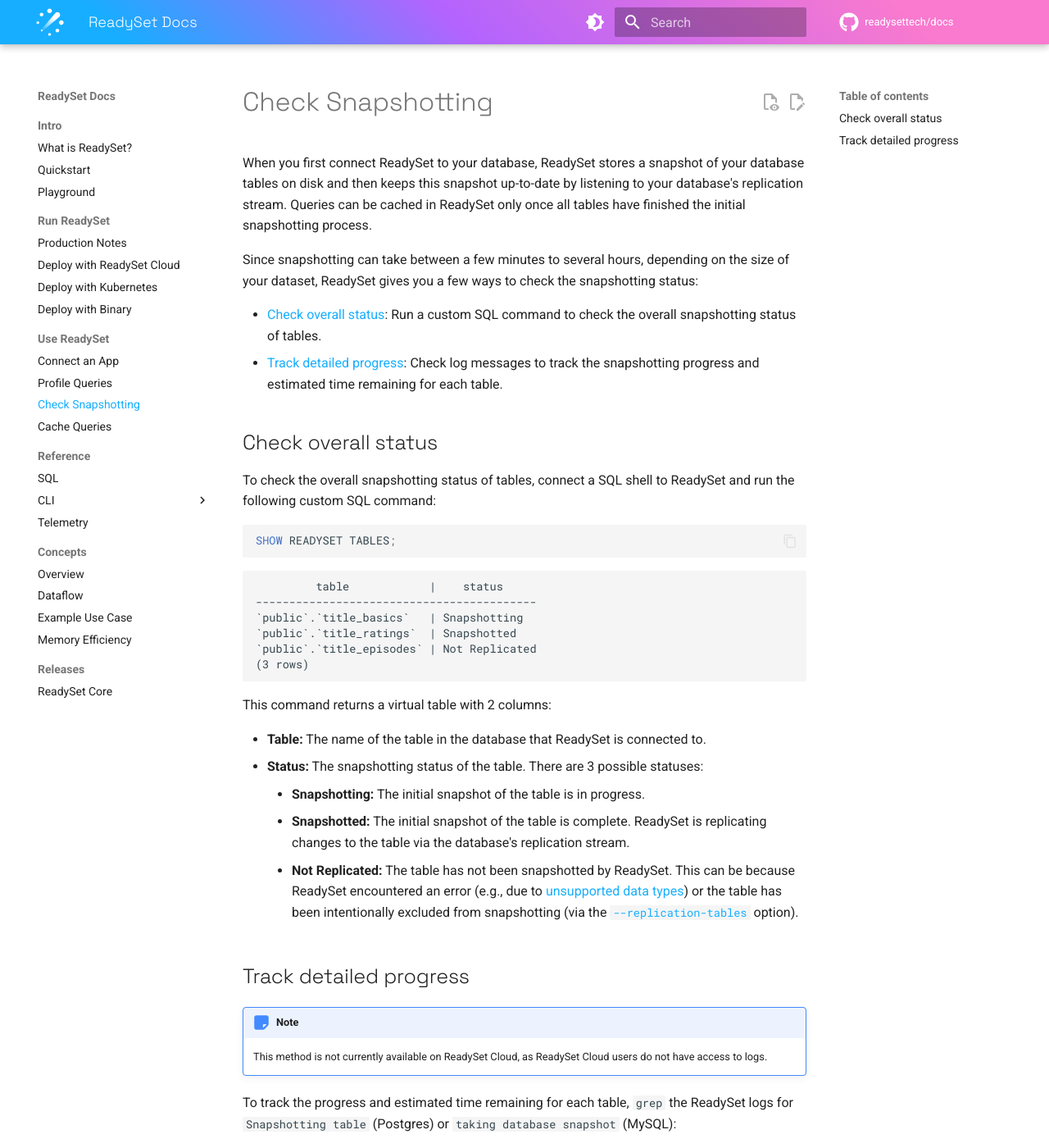
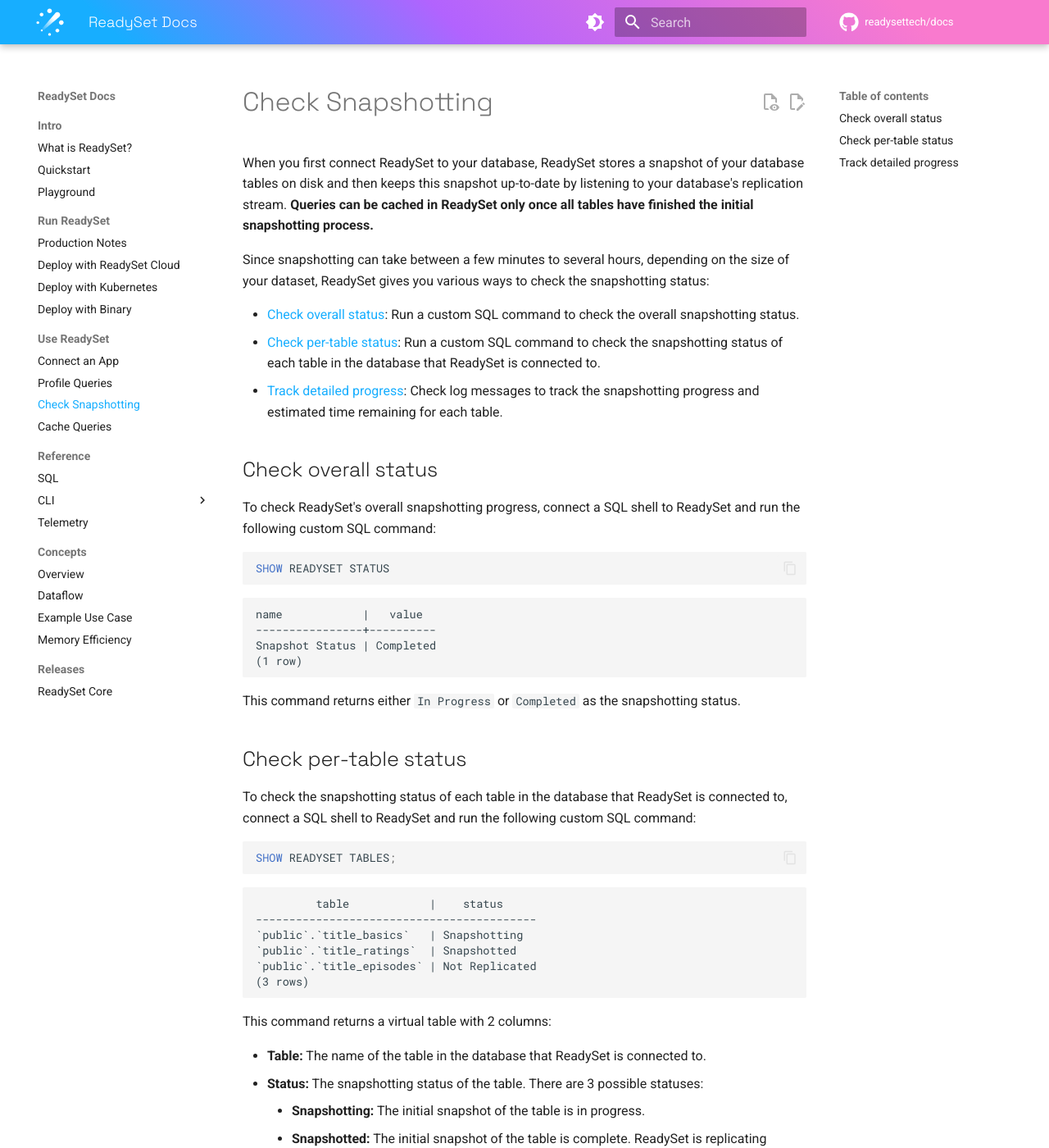
Before and after one commit to readysettech/docs-old, an MkDocs documentation site: the page built from docs/guides/check-snapshotting.md, in a window 1280 px wide and 1400 px high. Shown: the whole window at 82% size. Built offline with MkDocs 1.6.1 and Material for MkDocs 9.7.7, drawn with Linux system fonts in a browser that asks for light colours; comment, search, counter and statistics services are not loaded.

Commit message:
Document SHOW READYSET STATUS

````diff
--- a/docs/guides/check-snapshotting.md
+++ b/docs/guides/check-snapshotting.md
@@ -1,15 +1,33 @@
 # Check Snapshotting
 
-When you first connect ReadySet to your database, ReadySet stores a snapshot of your database tables on disk and then keeps this snapshot up-to-date by listening to your database's replication stream. Queries can be cached in ReadySet only once all tables have finished the initial snapshotting process.
+When you first connect ReadySet to your database, ReadySet stores a snapshot of your database tables on disk and then keeps this snapshot up-to-date by listening to your database's replication stream. **Queries can be cached in ReadySet only once all tables have finished the initial snapshotting process.**
 
-Since snapshotting can take between a few minutes to several hours, depending on the size of your dataset, ReadySet gives you a few ways to check the snapshotting status:
+Since snapshotting can take between a few minutes to several hours, depending on the size of your dataset, ReadySet gives you various ways to check the snapshotting status:
 
-- [Check overall status](#use-a-sql-command): Run a custom SQL command to check the overall snapshotting status of tables.
-- [Track detailed progress](#check-log-messages): Check log messages to track the snapshotting progress and estimated time remaining for each table.
+- [Check overall status](#check-overall-status): Run a custom SQL command to check the overall snapshotting status.
+- [Check per-table status](#check-per-table-status): Run a custom SQL command to check the snapshotting status of each table in the database that ReadySet is connected to.
+- [Track detailed progress](#track-detailed-progress): Check log messages to track the snapshotting progress and estimated time remaining for each table.
 
 ## Check overall status
 
-To check the overall snapshotting status of tables, connect a SQL shell to ReadySet and run the following custom SQL command:
+To check ReadySet's overall snapshotting progress, connect a SQL shell to ReadySet and run the following custom SQL command:
+
+``` sql
+SHOW READYSET STATUS
+```
+
+``` {.text .no-copy}
+name            |   value
+----------------+----------
+Snapshot Status | Completed
+(1 row)
+```
+
+This command returns either `In Progress` or `Completed` as the snapshotting status.
+
+## Check per-table status
+
+To check the snapshotting status of each table in the database that ReadySet is connected to, connect a SQL shell to ReadySet and run the following custom SQL command:
 
 ``` sql
 SHOW READYSET TABLES;
````
Also changed, not shown: docs/reference/sql-support.md (+2 -1 lines).
